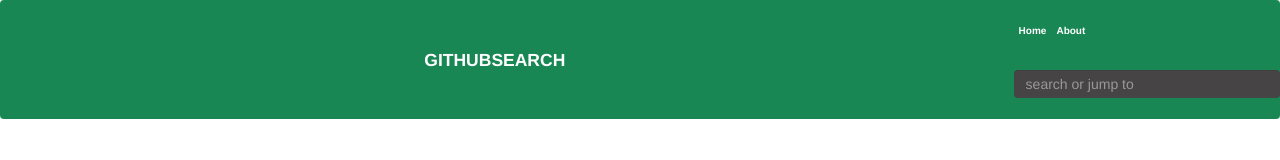
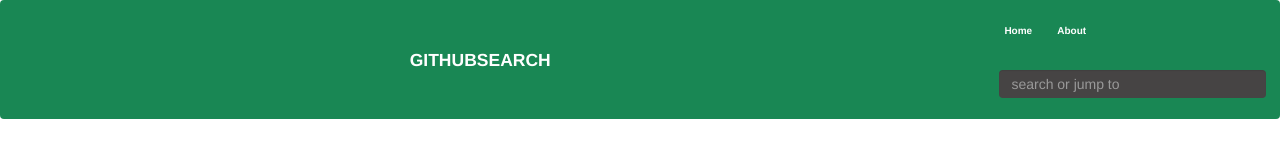
Before and after one commit to FeverCode/github-search, an Angular app in the folder Githubsearch/: page / in a window 1280 px wide. Shown: the top 160 px of the page. Built offline with nearby package versions, Linux system fonts and the light colour scheme; no server answers.

Commit message:
Added margin side to navbar components

```diff
--- a/Githubsearch/src/app/navbar/navbar.component.html
+++ b/Githubsearch/src/app/navbar/navbar.component.html
@@ -9,17 +9,17 @@
     <div class="collapse navbar-collapse" id="navbarNav">
       <ul class="navbar-nav fs-6 fw-bolder">
         <li class="nav-item">
-          <a class="nav-link active rounded" aria-current="page" routerLink="/" routerLinkActive='active'>Home</a>
+          <a class="nav-link active rounded ms-4" aria-current="page" routerLink="/" routerLinkActive='active'>Home</a>
         </li>
         <li class="nav-item">
-          <a class="nav-link active rounded" aria-current="page" routerLink="/about" routerLinkActive='active'>About</a>
+          <a class="nav-link active rounded ms-4" aria-current="page" routerLink="/about" routerLinkActive='active'>About</a>
         </li>
 
       </ul>
 
       <ul class="navbar-nav">
 
-                <li><form action=""><div class="form-group"><input type="text" style="margin-top: 7%;  width: 130%; height: 15%;background-color: rgb(70, 68, 68); border: none; color: ghostwhite;" class="form-control header-search-input jump-to-field js-jump-to-field js-site-search-focus  " placeholder="search or jump to" [(ngModel)]="username" name="username"  (keyup.Enter)="findProfile()"></div></form></li>
+                <li><form action=""><div class="form-group ms-4"><input type="text" style="margin-top: 7%;  width: 130%; height: 15%;background-color: rgb(70, 68, 68); border: none; color: ghostwhite;" class="form-control header-search-input jump-to-field js-jump-to-field js-site-search-focus  " placeholder="search or jump to" [(ngModel)]="username" name="username"  (keyup.Enter)="findProfile()"></div></form></li>
             </ul>
     </div>
   </div>
```
